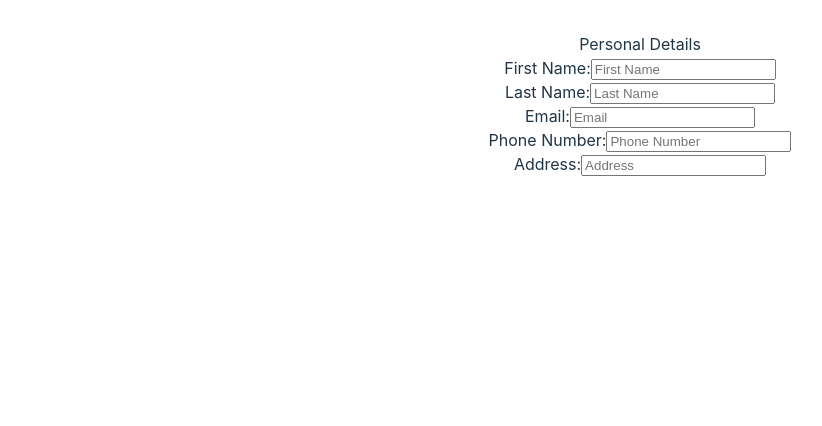
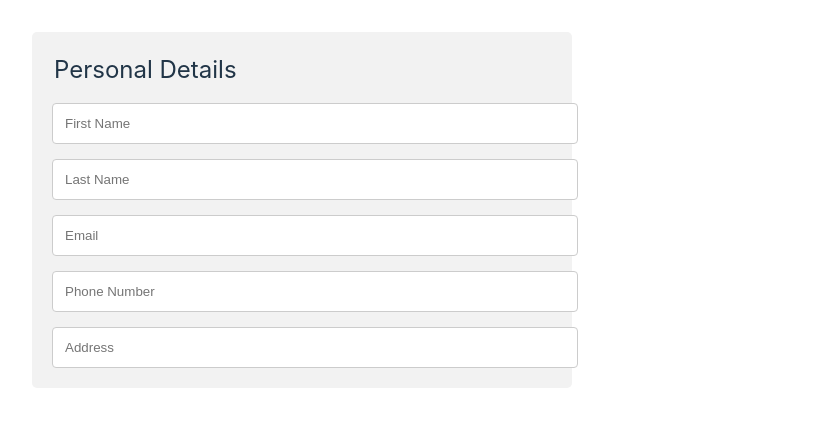
Before and after one commit to Samuel-Duncan/cv-application, a React (Vite) app: page / in a window 1280 px wide. Shown: the top 426 px of the page, without its empty margins (0-822 px from the left). Built offline with nearby package versions, Linux system fonts and the light colour scheme.

Commit message:
Place PersonalDetails inputs on page. Apply styles

```diff
--- a/src/components/PersonalDetails.jsx
+++ b/src/components/PersonalDetails.jsx
@@ -1,5 +1,5 @@
 import Inputs from "./Inputs";
-
+import "../styles/PersonalDetails.css";
 function PersonalDetails({
   firstName,
   lastName,
@@ -9,7 +9,7 @@ function PersonalDetails({
   onChange,
 }) {
   return (
-    <form action="">
+    <form action="" className="personal-details">
       <legend>Personal Details</legend>
       <Inputs
         id="firstName"
--- a/src/styles/App.css
+++ b/src/styles/App.css
@@ -2,5 +2,4 @@
   max-width: 1280px;
   margin: 0 auto;
   padding: 2rem;
-  text-align: center;
 }
--- /dev/null
+++ b/src/styles/PersonalDetails.css
@@ -0,0 +1,28 @@
+input,
+select,
+textarea {
+  width: 100%;
+  padding: 12px;
+  border: 1px solid #ccc;
+  border-radius: 4px;
+  resize: vertical;
+}
+
+label {
+  padding: 12px 12px 12px 0;
+  display: none;
+}
+
+legend {
+  font-size: 1.5rem;
+}
+
+.personal-details {
+  display: flex;
+  flex-direction: column;
+  gap: 15px;
+  border-radius: 5px;
+  background-color: #f2f2f2;
+  padding: 20px;
+  max-width: 500px;
+}
```
